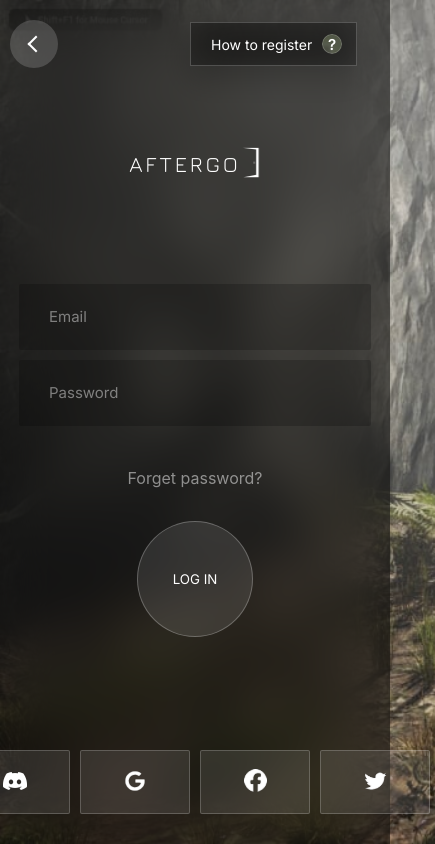
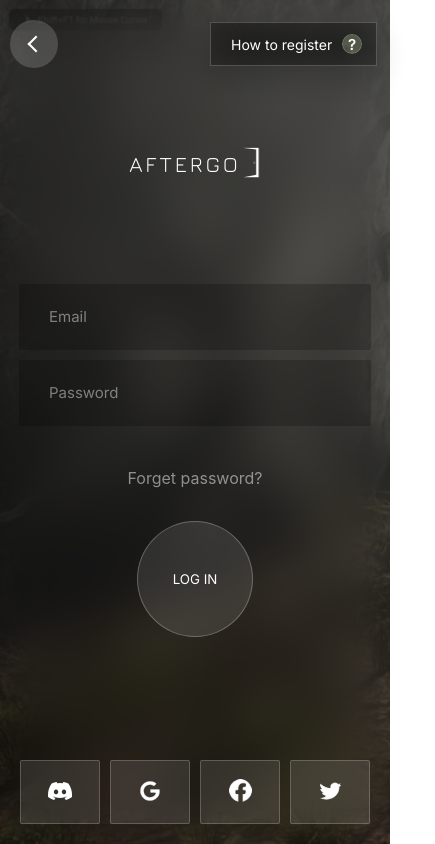
Before and after one commit to DanilaP/aftergo, a React (Create React App) app: page /LogInFirst in a window 390 px wide. Shown: the whole page, 435 px wide, since content can reach past the window. Built offline with nearby package versions, Linux system fonts and the light colour scheme.

Commit message:
Update responsive design

```diff
--- a/src/Components/ForgetPasswordFirst.scss
+++ b/src/Components/ForgetPasswordFirst.scss
@@ -209,8 +209,13 @@
         & .forget__password__box {
             margin-top: 150px;
 
-            & input {
-                width: 270px;
+            & .inputBox {
+                & .inputNotActive {
+                    width: 270px;
+                }
+                & .errorInput {
+                    width: 270px;
+                }
             }
             & .error__box {
                 width: 300px;
--- a/src/Components/LogInFirst.scss
+++ b/src/Components/LogInFirst.scss
@@ -275,6 +275,14 @@
 
 @media screen and (max-width: 480px) {
     .third__modal__box {
+        & .header {
+            & .questionBox {
+                margin-left: calc(50vw - 180px);
+            }
+            & .questionText {
+                margin-left: calc(50vw - 50px);
+            }
+        }
         & .register__box {
             & input {
                 width: 320px;
@@ -282,6 +290,11 @@
         }
         & .social__auth {
             margin-top: 20px;
+            bottom: 15px;
+
+            & button {
+                width: 80px;
+            }
         }
         & .errors__message {
             width: 260px;
```
